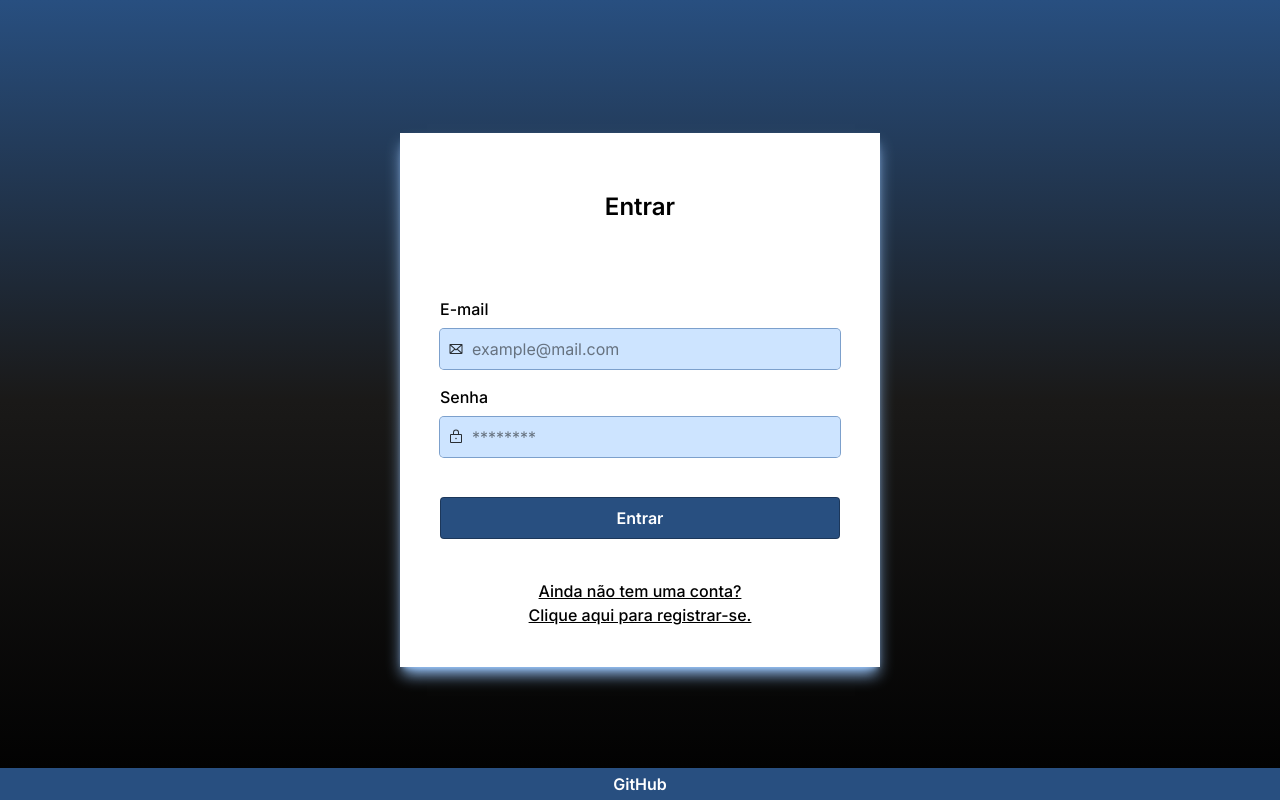
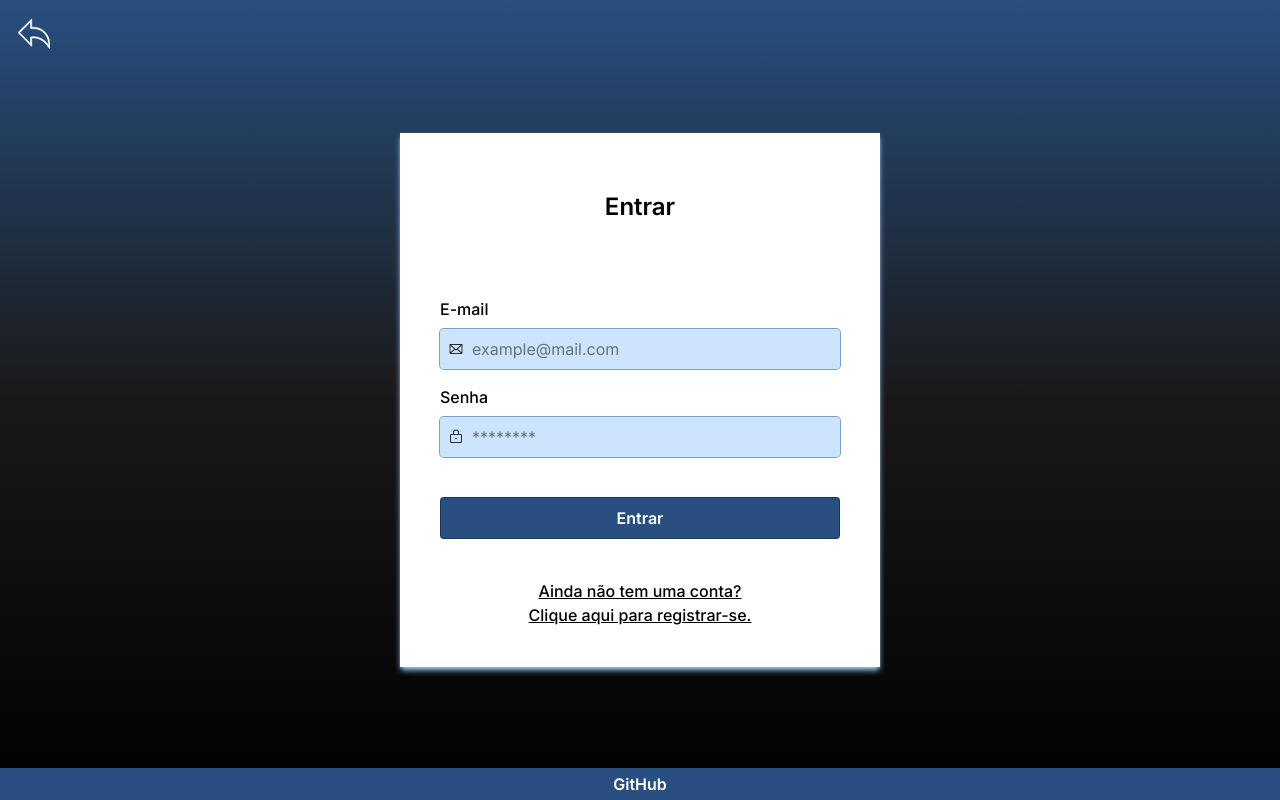
Before and after one commit to a1Thiago/app, a Next.js app: page /auth/entrar in a window 1280 px wide. Built offline with nearby package versions, Linux system fonts and the light colour scheme.

Commit message:
AuthPage

```diff
--- /dev/null
+++ b/src/app/(components)/BackButton.tsx
@@ -0,0 +1,32 @@
+'use client'
+import Image from 'next/image'
+import { useRouter } from 'next/navigation'
+interface BackButtonProps extends React.ButtonHTMLAttributes<HTMLButtonElement> {
+  className?: string
+}
+
+export default function BackButton({ className, ...props }: BackButtonProps) {
+
+  const router = useRouter()
+
+  const handleClick = () => {
+    router.back()
+  }
+
+  return (
+    <button
+      {...props}
+      type='button'
+      className={`transition-all p-0.5 rounded hover:scale-95 ${className} `}
+      onClick={handleClick}
+    >
+
+      <svg fill="currentColor" stroke="currentColor" xmlns="http://www.w3.org/2000/svg" viewBox="0 0 52.502 52.502" className="w-8 h-8">
+        <g stroke-width="0"></g><g stroke-linecap="round" stroke-linejoin="round"></g><g id="SVGRepo_iconCarrier">
+          <path d="M51.718,50.857l-1.341-2.252C40.075,31.295,25.975,32.357,22.524,32.917v13.642L0,23.995L22.524,1.644v13.43 c0.115,0,0.229-0.001,0.344-0.001c12.517,0,18.294,5.264,
+ 18.542,5.496c13.781,11.465,10.839,27.554,10.808,27.715L51.718,50.857z M25.505,30.735c5.799,0,16.479,1.923,24.993,14.345c0.128-4.872-0.896-15.095-10.41-23.012c-0.099-0.088-5.935-5.364-18.533-4.975
+  l-1.03,0.03V6.447L2.832,24.001l17.692,17.724V31.311l0.76-0.188C21.338,31.109,22.947,30.735,25.505,30.735z"></path> </g></svg>
+
+    </button>
+  )
+}
--- a/src/app/auth/AuthPage.tsx
+++ b/src/app/auth/AuthPage.tsx
@@ -1,4 +1,6 @@
 import AuthWrapper from '@/app/@authModal/(.)auth/AuthWrapper'
+import Link from 'next/link'
+import BackButton from '../(components)/BackButton'
 
 interface AuthPageProps {
   children: React.ReactNode
@@ -9,7 +11,10 @@ export default function AuthPage({ children }: AuthPageProps) {
 
     <section className='absolute bottom-0 inset-0 h-screen w-screen flex flex-col items-center justify-center
     bg-gradient-to-b from-theme-secondary-dark via-theme-dark to-black'>
-      <div className='shadow-lg shadow-theme-primary'>
+      <span className='top-4 left-4 absolute'>
+        <BackButton className='text-white' />
+      </span>
+      <div className='shadow-md shadow-theme-primary'>
         <AuthWrapper>
           {children}
         </AuthWrapper>
```
Also changed, not shown: public/back.png (added), public/error.png.
